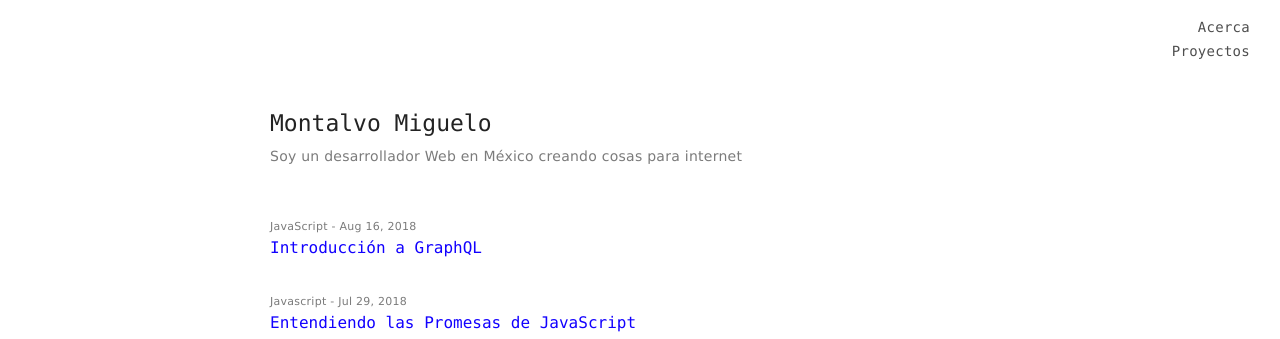
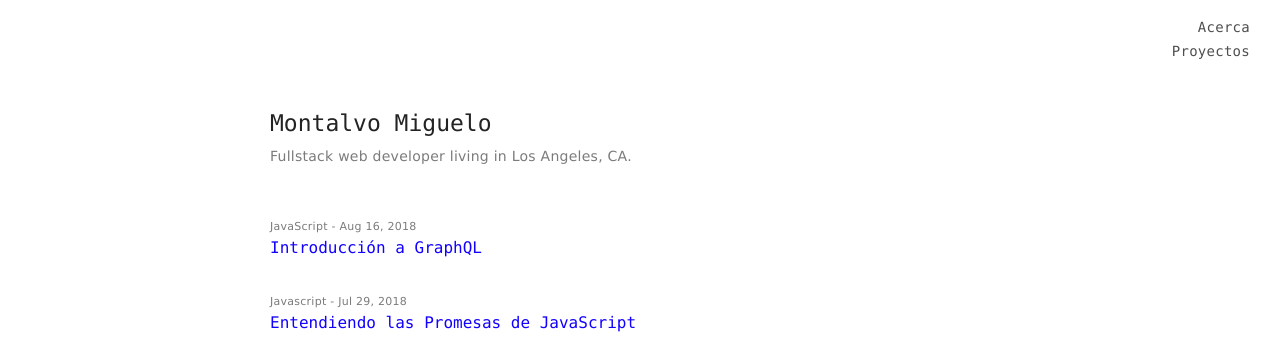
Before and after one commit to montalvomiguelo/montalvomiguelo.github.io, a Jekyll site: the page built from index.html, in a window 1280 px wide. Shown: the top 339 px of the page. Built offline with Jekyll 4.4.1, drawn with Linux system fonts in a browser that asks for light colours.

Commit message:
Update description and tagline

```diff
--- a/_config.yml
+++ b/_config.yml
@@ -1,8 +1,8 @@
 # Site settings
 title: Montalvo Miguelo
 email: me@montalvomiguelo.com
-tagline: Desarrollador Web en México creando cosas para internet
-description: Soy un desarrollador Web en México creando cosas para internet
+tagline: Fullstack web developer living in Los Angeles, CA
+description: Fullstack web developer living in Los Angeles, CA.
 baseurl: "" # the subpath of your site, e.g. /blog/
 url: "https://montalvomiguelo.com" # the base hostname & protocol for your site
 twitter_username: montalvomiguelo
```
